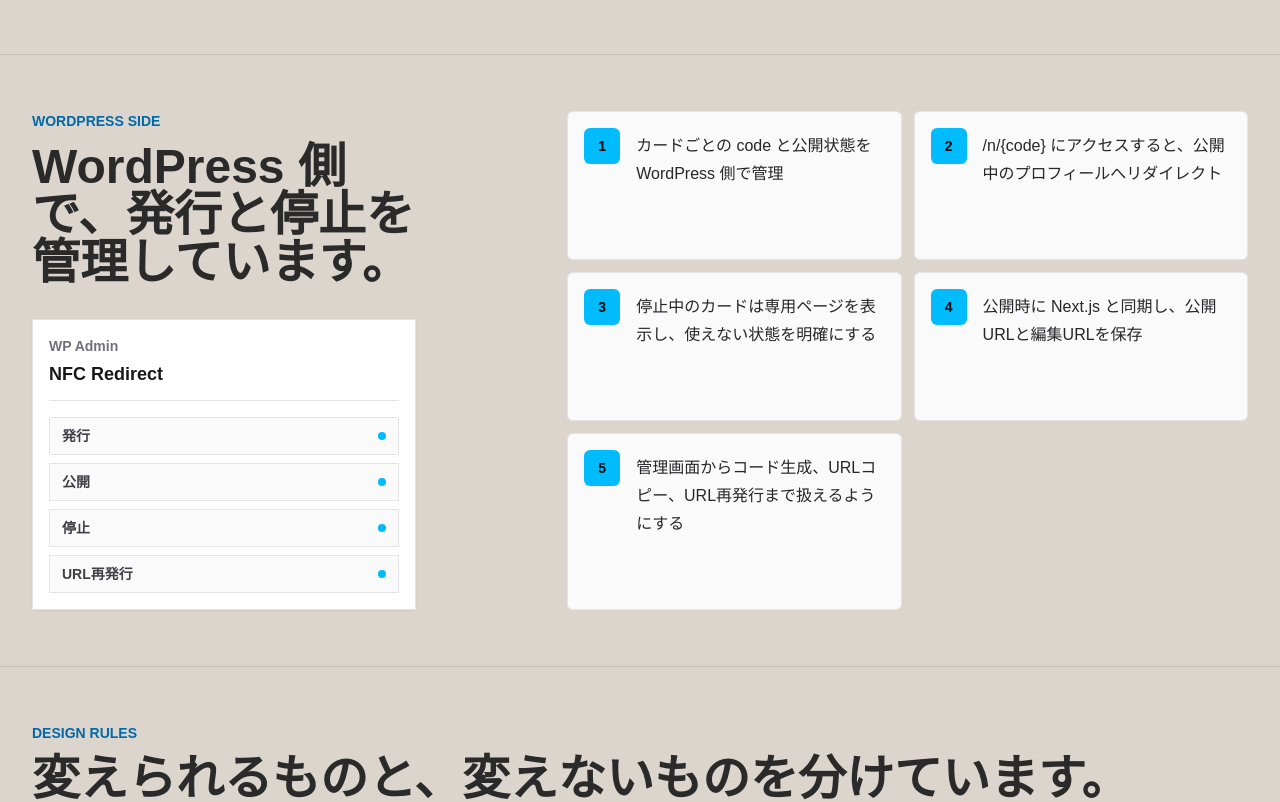
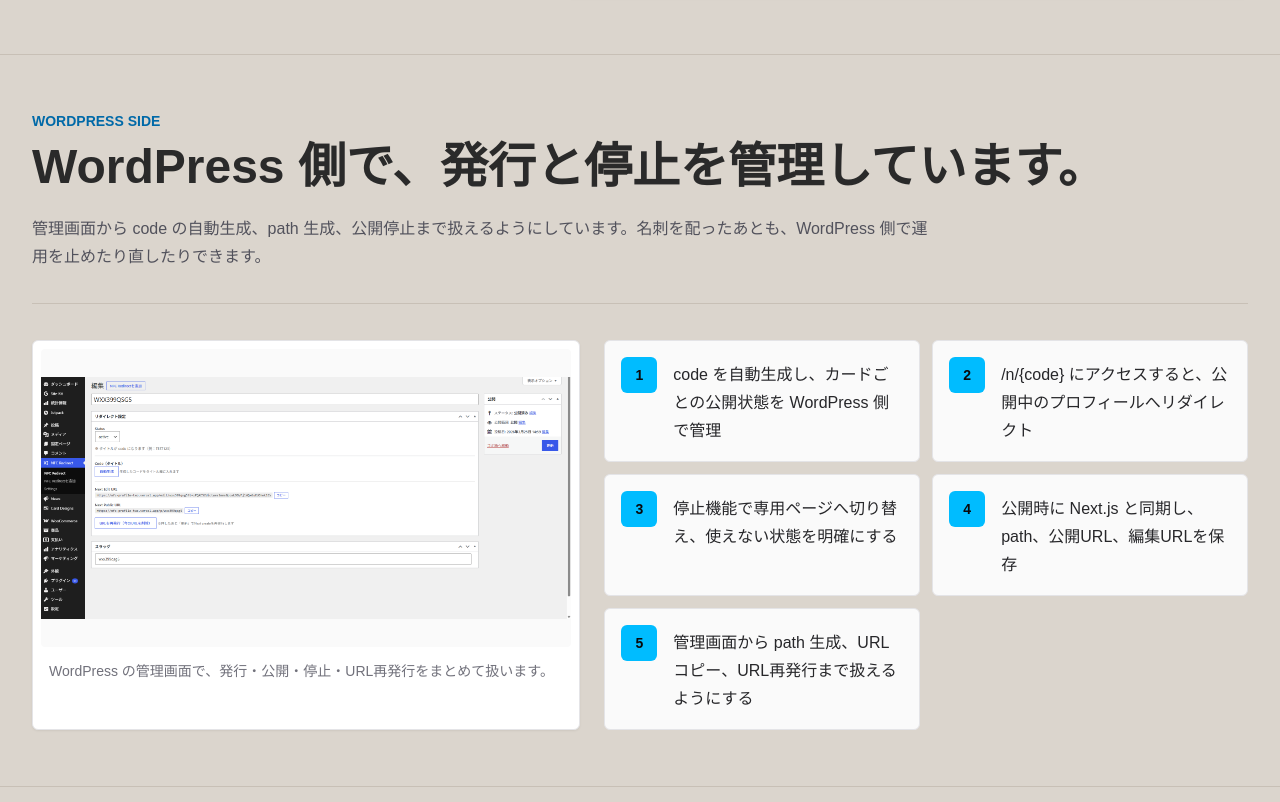
Before and after one commit to muu-ima/portfolio, a Next.js app: page /works/nfc-redirect in a window 1280 px wide. Shown: the part 1081-1883 px from the top of the page. Built offline with nearby package versions, Linux system fonts and the light colour scheme; a web font is replaced by a local one.

Commit message:
Add nfc redirect admin screenshot

```diff
--- a/app/works/nfc-redirect/page.tsx
+++ b/app/works/nfc-redirect/page.tsx
@@ -28,17 +28,17 @@
 ];
 
 const pluginFeatures = [
-  "カードごとの code と公開状態を WordPress 側で管理",
+  "code を自動生成し、カードごとの公開状態を WordPress 側で管理",
   "/n/{code} にアクセスすると、公開中のプロフィールへリダイレクト",
-  "停止中のカードは専用ページを表示し、使えない状態を明確にする",
-  "公開時に Next.js と同期し、公開URLと編集URLを保存",
-  "管理画面からコード生成、URLコピー、URL再発行まで扱えるようにする",
+  "停止機能で専用ページへ切り替え、使えない状態を明確にする",
+  "公開時に Next.js と同期し、path、公開URL、編集URLを保存",
+  "管理画面から path 生成、URLコピー、URL再発行まで扱えるようにする",
 ];
 
 const flows = [
-  "WordPress 側でカードを発行する",
+  "WordPress 側で code を自動生成してカードを発行",
   "公開保存時に Next.js と同期し、プロフィールデータを作成",
-  "公開URLと編集URLを WordPress 側にも保存",
+  "path、公開URL、編集URLを WordPress 側にも保存",
   "NFC / QR から /n/{code} にアクセス",
   "公開中ならプロフィールへ進み、停止中なら停止ページを表示",
   "編集URLからプロフィールを更新し、公開ページに反映",
@@ -175,29 +175,35 @@
       </section>
 
       <section className="border-b border-[#c8c0b6] bg-[#dbd5cd] px-5 py-14 sm:px-8">
-        <div className="mx-auto grid max-w-7xl gap-8 lg:grid-cols-[0.85fr_1.15fr]">
-          <div className="border-b border-zinc-200 pb-6 lg:border-b-0 lg:pb-0">
+        <div className="mx-auto max-w-[1440px]">
+          <div className="border-b border-[#c8c0b6] pb-8">
             <p className="text-sm font-semibold uppercase tracking-normal text-sky-700">
               WordPress Side
             </p>
             <h2 className="mt-3 text-3xl font-semibold tracking-normal sm:text-5xl">
               WordPress 側で、発行と停止を管理しています。
             </h2>
-            <div className="mt-8 max-w-sm border border-zinc-200 bg-white p-4 shadow-sm shadow-zinc-950/5">
-              <div className="border-b border-zinc-200 pb-3">
-                <p className="text-sm font-semibold text-zinc-500">WP Admin</p>
-                <p className="mt-1 text-lg font-semibold text-zinc-900">NFC Redirect</p>
+            <p className="mt-6 max-w-4xl text-base leading-7 text-zinc-600">
+              管理画面から code の自動生成、path 生成、公開停止まで扱えるようにしています。名刺を配ったあとも、WordPress 側で運用を止めたり直したりできます。
+            </p>
           </div>
-              <div className="mt-4 grid gap-2">
-                {["発行", "公開", "停止", "URL再発行"].map((item) => (
-                  <div key={item} className="flex items-center justify-between border border-zinc-200 bg-zinc-50 px-3 py-2 text-sm font-semibold text-zinc-700">
-                    <span>{item}</span>
-                    <span className="h-2 w-2 rounded-full bg-sky-400" />
+
+          <div className="mt-9 grid gap-6 lg:grid-cols-[0.92fr_1.08fr] lg:items-stretch">
+            <figure className="overflow-hidden rounded-md border border-zinc-200 bg-white p-2 shadow-sm shadow-zinc-950/5">
+              <div className="relative aspect-[16/9] overflow-hidden rounded-sm bg-zinc-50">
+                <Image
+                  src="/screenshots/nfc-redirect/nfc-redirect.png"
+                  alt="NFC Redirect の WordPress 管理画面。code の自動生成、path 生成、停止機能を扱う画面。"
+                  fill
+                  sizes="(min-width: 1024px) 42vw, 100vw"
+                  className="object-contain"
+                />
               </div>
-                ))}
-              </div>
-            </div>
-          </div>
+              <figcaption className="px-2 pb-1 pt-3 text-sm leading-6 text-zinc-500">
+                WordPress の管理画面で、発行・公開・停止・URL再発行をまとめて扱います。
+              </figcaption>
+            </figure>
+
             <div className="grid gap-3 sm:grid-cols-2">
               {pluginFeatures.map((feature, index) => (
                 <div key={feature} className="flex gap-4 rounded-md border border-zinc-200 bg-zinc-50 p-3 sm:p-4">
@@ -207,6 +213,7 @@
                   <p className="pt-1 text-base leading-7 text-zinc-800">{feature}</p>
                 </div>
               ))}
+            </div>
           </div>
         </div>
       </section>
```
Also changed, not shown: public/screenshots/nfc-redirect/nfc-redirect.png (added). Lines whose indentation alone changed are shown as unchanged.
